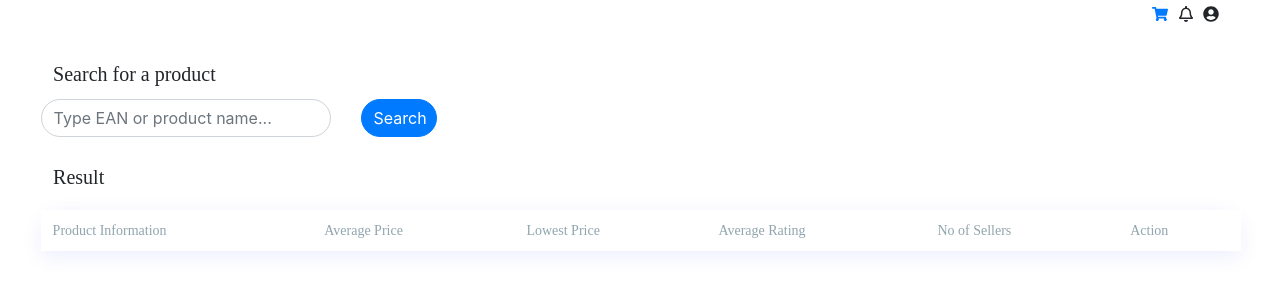
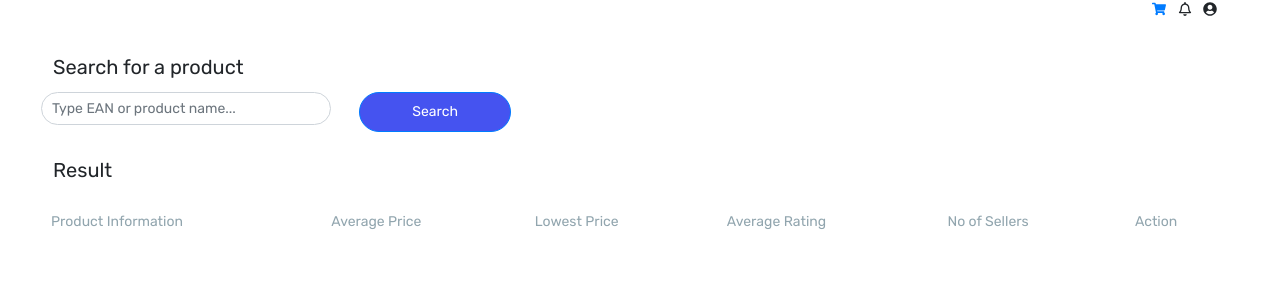
Before and after one commit to nik72619c/boloo-product-search, a React (Create React App) app: page / in a window 1280 px wide. Shown: the top 300 px of the page. Built offline with nearby package versions, Linux system fonts and the light colour scheme.

Commit message:
UI fixes

```diff
--- a/public/index.html
+++ b/public/index.html
@@ -16,6 +16,7 @@
     -->
     <link rel="manifest" href="%PUBLIC_URL%/manifest.json" />
     <link rel="stylesheet" href="https://stackpath.bootstrapcdn.com/bootstrap/4.3.1/css/bootstrap.min.css" integrity="sha384-ggOyR0iXCbMQv3Xipma34MD+dH/1fQ784/j6cY/iJTQUOhcWr7x9JvoRxT2MZw1T" crossorigin="anonymous">
+    <link href="https://fonts.googleapis.com/css?family=Rubik&display=swap" rel="stylesheet">
     <!--
       Notice the use of %PUBLIC_URL% in the tags above.
       It will be replaced with the URL of the `public` folder during the build.
--- a/src/components/main-page/MainPage.css
+++ b/src/components/main-page/MainPage.css
@@ -14,8 +14,11 @@
     border-radius: 24px!important;
 }
 .search-button{
-    width: 100%;
-    border-radius: 24px!important;
+    background: #4553F0;
+border-radius: 24px;
+width: 152px;
+height: 40px;
+margin-left: -2%;
 }
 .result{
     font-family: Rubik;
--- a/src/components/main-page/MainPage.jsx
+++ b/src/components/main-page/MainPage.jsx
@@ -37,7 +37,8 @@ class MainPage extends React.Component {
       );
       console.log(response);
       let productMap = [];
-      response.data.products.forEach(product => {
+      if(response.data.products){
+          response.data.products.forEach(product => {
         let sellerCount = 0;
         product.offerData.offers.forEach(e => {
           if (e.seller.id) {
@@ -77,10 +78,16 @@ class MainPage extends React.Component {
         }
       });
       this.setState({ products: newProductMap, loading: false });
+      } else {
+          alert("please enter a product name or ean to search");
+      }
+      this.setState({loading: false})
     } catch (e) {
+        this.setState({loading: false})
       alert(
-        "oops, something went wrong, please check the console for more info or try enabling CORS for"
+        "oops, something went wrong"
       );
+      console.log('error',e);
     }
   };
 
--- a/src/components/product-list/ProductList.css
+++ b/src/components/product-list/ProductList.css
@@ -1,8 +1,9 @@
 .column-1-wrapper {
   display: grid;
-  grid-template-columns: 10% 10%;
+  grid-template-columns: 1fr 3fr;
   justify-content: flex-start;
-  grid-column-gap: 5%;
+  grid-column-gap: 2%;
+  width: 46%;
 }
 
 .column-1-item1 {
@@ -12,6 +13,11 @@
 
 .inner-wrapper {
   display: grid;
+}
+.ean {
+    font-size: 14px;
+line-height: 17px;
+color: #90A4AE;
 }
 
 .inner-item {
@@ -40,13 +46,15 @@ table {
     border-spacing: 0 8px;
 }
 td {
-    background-color: #F5F8FB;
+    background-color: white;
     text-align: left;
+    vertical-align: middle !important;
     }
-tr{
-background:white;
+.product-record{
+background-color:white  !important;
 box-shadow: 0px 5px 20px rgba(69, 83, 240, 0.1);
 border-radius: 24px 24px 8px 8px;
+height: 80px;
 
 }
 .product-table{
@@ -55,6 +63,11 @@ border-radius: 24px 24px 8px 8px;
 
 .round-bordered {
  border-radius: 24px !important;
+ width: 104px;
+}
+
+.text-dark {
+    color:#37474F
 }
 
 .dark {
@@ -70,3 +83,15 @@ border-radius: 24px 24px 8px 8px;
     top: 52%;
     left: 50%;
 }
+
+.record-1 {
+background: #FFFFFF;
+box-shadow: 0px 5px 20px rgba(69, 83, 240, 0.1);
+border-radius: 24px 24px 8px 8px;
+}
+
+.record-n {
+    background: #FFFFFF;
+box-shadow: 0px 5px 20px rgba(69, 83, 240, 0.1);
+border-radius: 24px 24px 8px 8px;
+}
--- a/src/components/product-list/ProductList.jsx
+++ b/src/components/product-list/ProductList.jsx
@@ -53,7 +53,7 @@ export default class ProductList extends React.Component {
             {!this.props.loading ? (
               this.props.ProductList.map((product, index) => {
                 return (
-                  <tr key={index} className="table-row">
+                  <tr key={index} className={index === 0 ? "product-record record-1": "product-record"}>
                     <td>
                       <div className="column-1-wrapper">
                         <div className="column-1-item1">
@@ -62,7 +62,7 @@ export default class ProductList extends React.Component {
 
                         <div className="column-1-item2 inner-wrapper">
                           <div className="inner-item dark">{product.title}</div>
-                          <div className="inner-item">{product.ean}</div>
+                          <div className="inner-item"><span className="ean">EAN : {product.ean}</span></div>
                         </div>
                       </div>
                     </td>
--- a/src/index.css
+++ b/src/index.css
@@ -1,8 +1,10 @@
 body {
   margin: 0;
-  font-family: -apple-system, BlinkMacSystemFont, "Segoe UI", "Roboto", "Oxygen",
-    "Ubuntu", "Cantarell", "Fira Sans", "Droid Sans", "Helvetica Neue",
-    sans-serif;
+font-family: 'Rubik', sans-serif;
+font-style: normal;
+font-weight: normal;
+font-size: 14px;
+line-height: 17px;
   -webkit-font-smoothing: antialiased;
   -moz-osx-font-smoothing: grayscale;
   overflow-x: hidden;
@@ -12,3 +14,7 @@ code {
   font-family: source-code-pro, Menlo, Monaco, Consolas, "Courier New",
     monospace;
 }
+
+* {
+    font-size: 14px;
+}
```
